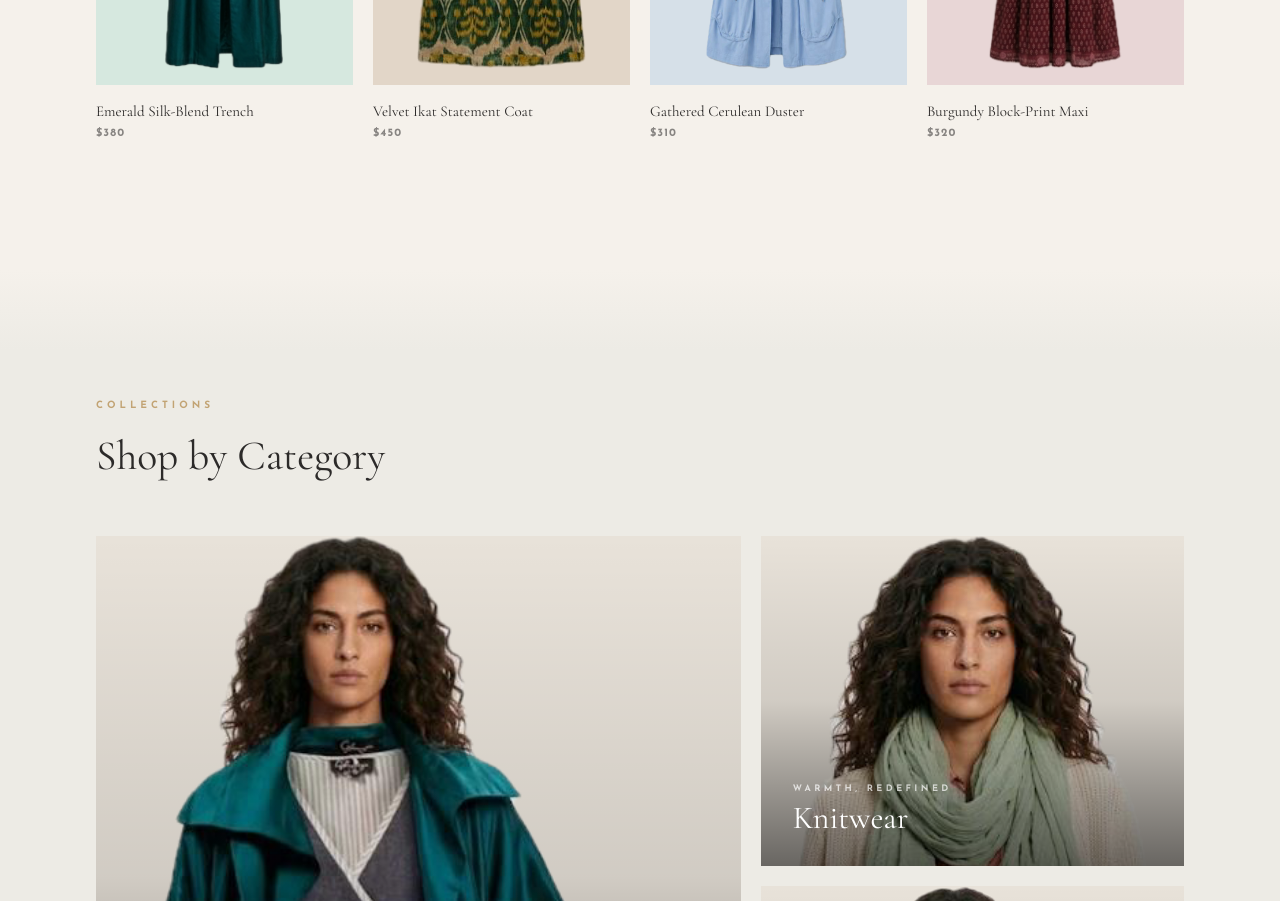
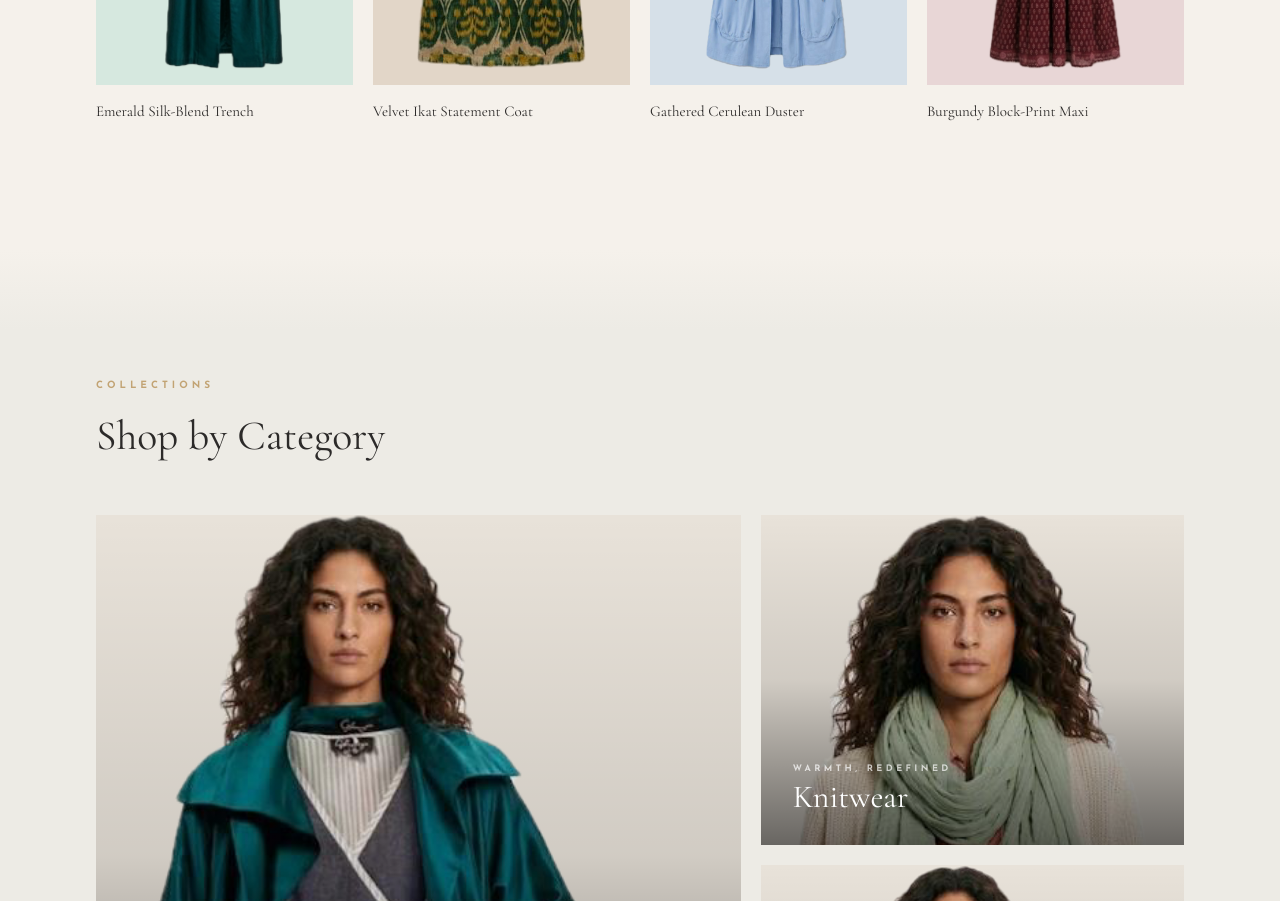
Before and after one commit to ritikaanand0611-ctrl/cristiano-pioltelli, a Next.js app: page / in a window 1280 px wide. Shown: the part 2120-3021 px from the top of the page. Built offline with nearby package versions, Linux system fonts and the light colour scheme.

Commit message:
Remove price from New Arrivals cards

```diff
--- a/app/components/NewArrivals.tsx
+++ b/app/components/NewArrivals.tsx
@@ -50,8 +50,7 @@ export default function NewArrivals() {
               </div>
 
               {/* Info */}
-              <p className="font-serif text-[15px] leading-snug text-[#2C2A29] mb-1">{item.name}</p>
-              <p className="font-sans text-[11px] font-bold tracking-[0.1em] text-[#2C2A29]/55">{item.price}</p>
+              <p className="font-serif text-[15px] leading-snug text-[#2C2A29]">{item.name}</p>
             </div>
           ))}
         </div>
```
